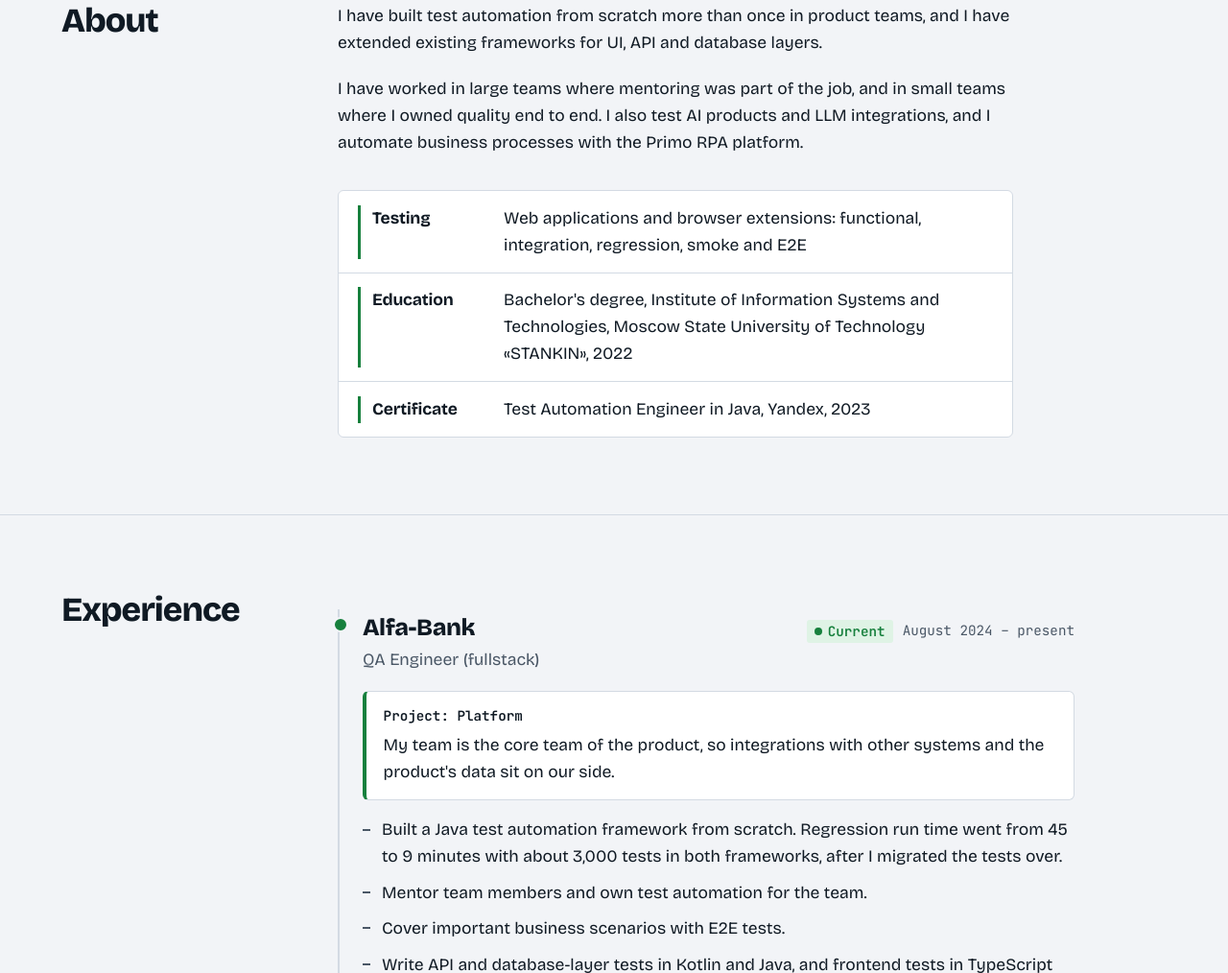
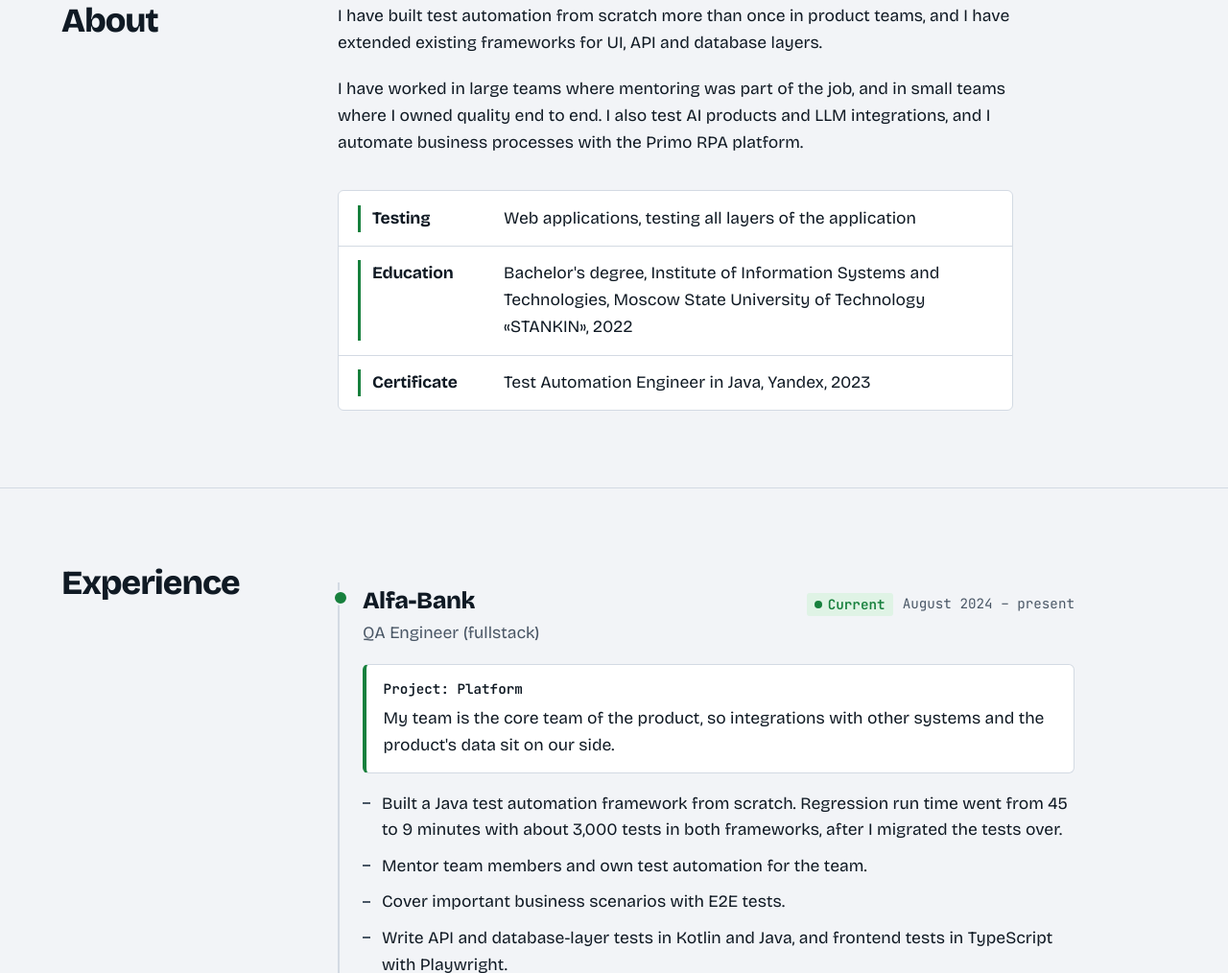
Before and after one commit to beonyc/myresume, a plain HTML site: page site/index.html in a window 1280 px wide. Shown: the part 702-1716 px from the top of the page at 96% size. Drawn offline with Linux system fonts and the light colour scheme.

Commit message:
About: describe testing as web applications across all layers

```diff
--- a/site/index.html
+++ b/site/index.html
@@ -116,7 +116,7 @@
           <dl class="facts">
             <div class="facts__row">
               <dt>Testing</dt>
-              <dd>Web applications and browser extensions: functional, integration, regression, smoke and E2E</dd>
+              <dd>Web applications, testing all layers of the application</dd>
             </div>
             <div class="facts__row">
               <dt>Education</dt>
```
